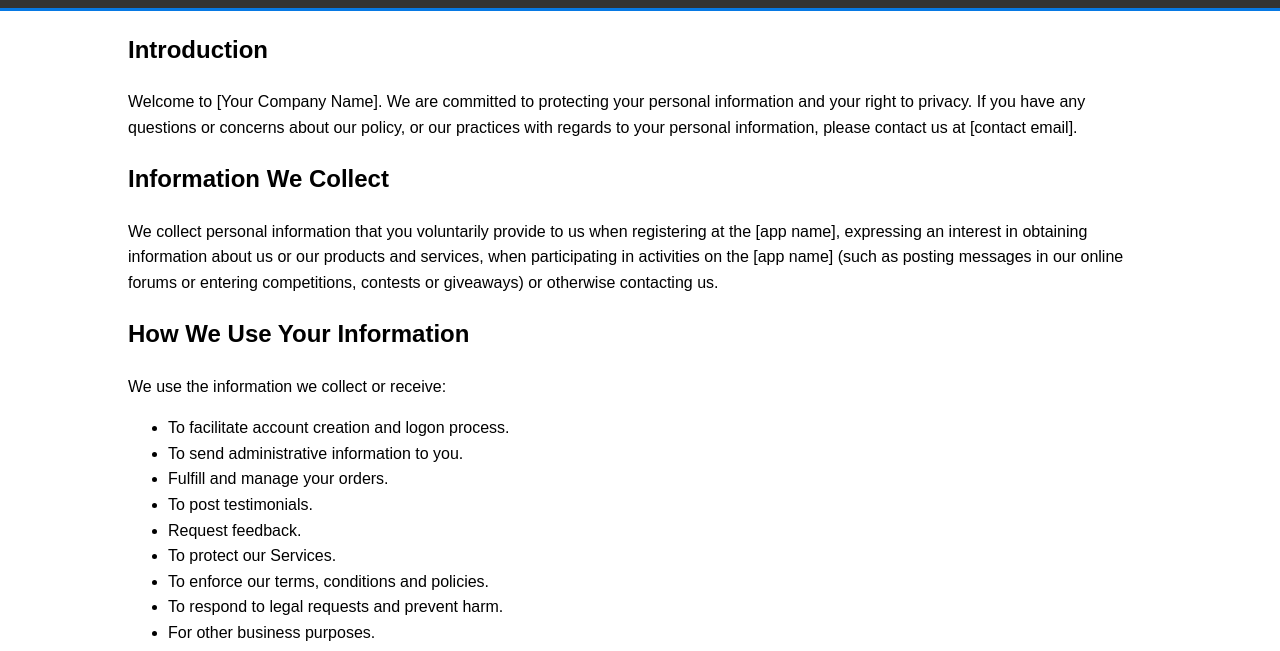
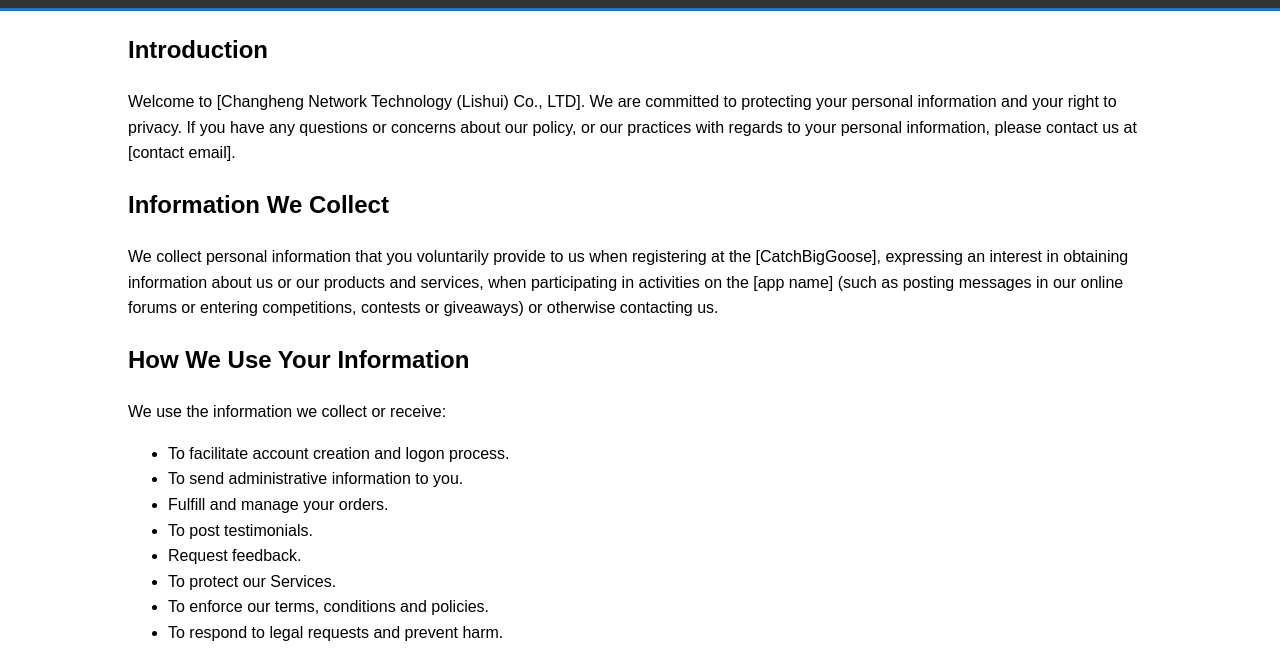
Before and after one commit to williams190210/PrivacyPolicy, a plain HTML site: page privacy_policy.html in a window 1280 px wide. Shown: the part 116-767 px from the top of the page. Drawn offline with Linux system fonts and the light colour scheme.

Commit message:
Update privacy_policy.html

```diff
--- a/privacy_policy.html
+++ b/privacy_policy.html
@@ -58,12 +58,12 @@
     <div class="container">
         <section>
             <h2>Introduction</h2>
-            <p>Welcome to [Your Company Name]. We are committed to protecting your personal information and your right to privacy. If you have any questions or concerns about our policy, or our practices with regards to your personal information, please contact us at [contact email].</p>
+            <p>Welcome to [Changheng Network Technology (Lishui) Co., LTD]. We are committed to protecting your personal information and your right to privacy. If you have any questions or concerns about our policy, or our practices with regards to your personal information, please contact us at [contact email].</p>
         </section>
 
         <section>
             <h2>Information We Collect</h2>
-            <p>We collect personal information that you voluntarily provide to us when registering at the [app name], expressing an interest in obtaining information about us or our products and services, when participating in activities on the [app name] (such as posting messages in our online forums or entering competitions, contests or giveaways) or otherwise contacting us.</p>
+            <p>We collect personal information that you voluntarily provide to us when registering at the [CatchBigGoose], expressing an interest in obtaining information about us or our products and services, when participating in activities on the [app name] (such as posting messages in our online forums or entering competitions, contests or giveaways) or otherwise contacting us.</p>
         </section>
 
         <section>
```
